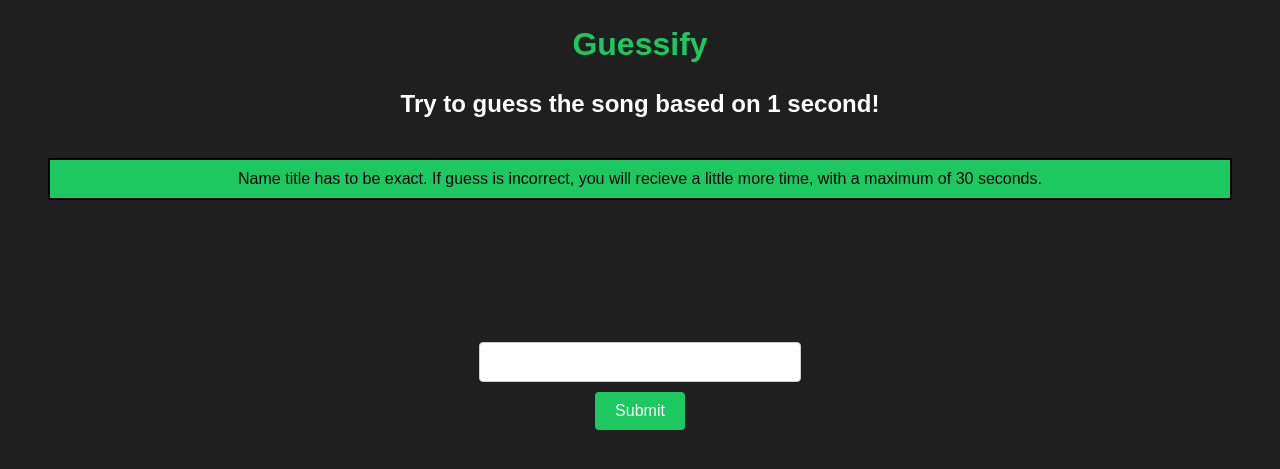
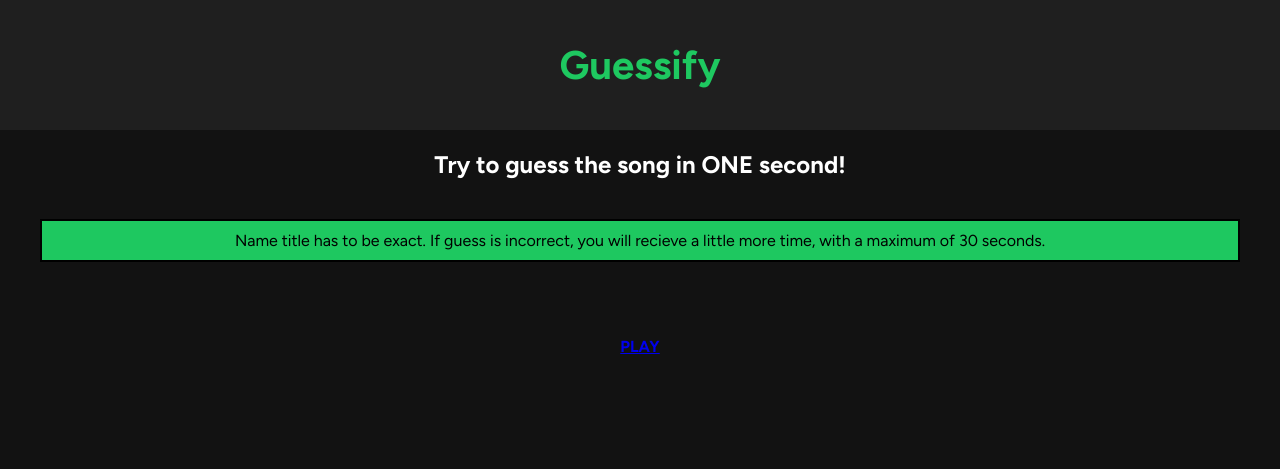
Before and after one commit to EthanMunoz03/Guessify, a Flask app: page / in a window 1280 px wide. Shown: the top 469 px of the page. Run offline with Flask 3, Linux system fonts and the light colour scheme.

Commit message:
Style and technical improvements

```diff
--- a/main.py
+++ b/main.py
@@ -1,10 +1,28 @@
-from flask import Flask, render_template
+import requests
+import os
+from flask import Flask, render_template, url_for
+
+AUTH_URL = 'https://accounts.spotify.com/api/token'
+auth_response = requests.post(AUTH_URL, {
+    'grant_type': 'client_credentials',
+    'client_id': os.environ.get('SPOTIFY_CLIENT_ID'),
+    'client_secret': os.environ.get('SPOTIFY_CLIENT_SECRET'),
+})
+auth_response_data = auth_response.json()
+access_token = auth_response_data['access_token']
+headers = {'Authorization': 'Bearer {token}'.format(token=access_token)}
+
+BASE_URL = 'https://api.spotify.com/v1/'
+
 app = Flask(__name__)
 
 @app.route("/")
-@app.route("/home")
 def home():
     return render_template('home.html')
 
+@app.route("/game")
+def game():
+    return render_template('game.html')
+
 if __name__ == '__main__':
     app.run(debug=True, host="0.0.0.0")
--- /dev/null
+++ b/static/style.css
@@ -0,0 +1,82 @@
+<link rel="preconnect" href="https://fonts.googleapis.com">
+<link rel="preconnect" href="https://fonts.gstatic.com" crossorigin>
+<link href="https://fonts.googleapis.com/css2?family=Figtree:ital,wght@0,300..900;1,300..900&display=swap" rel="stylesheet">
+
+.figtree {
+  font-family: "Figtree", sans-serif;
+  font-optical-sizing: auto;
+  font-weight: 700;
+  font-style: normal;
+}
+
+body {
+    font-family: "Figtree";
+    background-color: rgb(18, 18, 18);
+    text-align: center;
+    margin: 0;
+    padding: 0;
+}
+
+html {
+    margin: 0;
+    padding: 0;
+}
+
+h1 {
+    color: rgb(30, 200, 96);
+    font-weight: 700;
+    font-size: 40px;
+}
+
+nav {
+    background-color: rgb(31, 31, 31);
+    padding: 0.5em 1em;
+    margin: 0;
+}
+
+h2 { color: white; }
+
+p { color: black; }
+
+#instructions {
+    border: 2px solid black;
+    padding: 10px;
+    margin: 40px;
+    background-color: rgb(30, 200, 96);
+    color: black;
+}
+
+#game_button {
+    transition: transform 0.2s;
+    color: white;
+    text-decoration: none;
+    font-weight: bold;
+}
+
+#game_button:hover {
+    transform: scale(1.4);
+}
+
+.input_text {
+    padding: 10px;
+    font-size: 16px;
+    border: 1px solid #ccc;
+    border-radius: 4px;
+    width: 500px;
+    margin-bottom: 10px;
+}
+
+.submit_button {
+    background-color: rgb(30, 200, 96);
+    color: white;
+    padding: 10px 20px;
+    border: none;
+    border-radius: 4px;
+    cursor: pointer;
+    font-size: 14px;
+}
+
+.content {
+    padding: 1em;
+    padding-top: 4em;
+}
--- a/templates/home.html
+++ b/templates/home.html
@@ -8,19 +8,11 @@
 
 {% block content %}
 <body>
-    <h2> Try to guess the song based on 1 second! </h2>
+    <h2> Try to guess the song in ONE second! </h2>
     <p id="instructions"> Name title has to be exact. If guess is incorrect, you will recieve a little more time, with a maximum of 30 seconds.  </p>
     <p> <br> </p>
-    <p> <br> </p>
-    <p> <br> </p>
 
-    <!-- play button should go here tbh -->
+    <p id="game_button"> <a href="/game">PLAY</a> </p>
 
-    <div class="container">
-        <form action="/submit" method="POST">
-            <input type="text" id="guess" name="guess" class="input_text"><br>
-            <input type="submit" value="Submit" class="submit_button">
-        </form>
-    </div>
 </body>
 {% endblock content %}
--- a/templates/layout.html
+++ b/templates/layout.html
@@ -1,62 +1,19 @@
 <!DOCTYPE html>
 <html>
-
-<style>
-
-    body {
-        font-family:Arial, Verdana, sans-serif;
-        background-color: rgb(31, 31, 31);
-        text-align: center;
-    }
-
-    h1 {
-        padding: 5px;
-        color:rgb(30, 200, 96);
-    }
-
-    h2 { color:white; }
-
-    p { color: black; }
-
-    #instructions {
-        border: 2px solid black;
-        padding: 10px;
-        margin: 40px;
-        background-color: rgb(30, 200, 96);
-        color: black;
-    }
-
-    .input_text {
-        padding: 10px;
-        font-size: 16px;
-        border: 1px solid #ccc;
-        border-radius: 4px;
-        width: 300px;
-        margin-bottom: 10px;
-    }
-
-    .submit_button {
-        background-color: rgb(30, 200, 96);
-        color: white;
-        padding: 10px 20px;
-        border: none;
-        border-radius: 4px;
-        cursor: pointer;
-        font-size: 16px;
-    }
-
-</style>
 
 <head>
     <title>layout</title>
     <html lang="en">
     <meta charset="UTF-8">
-    <link rel="stylesheet" href="style.css" type="text/css">
+    <link rel="stylesheet" href="{{ url_for('static', filename='style.css') }}">
+    <link href="https://fonts.googleapis.com/css2?family=Figtree:ital,wght@0,300..900;1,300..900&display=swap" rel="stylesheet">
 </head>
 
 <body>
 
-    <h1 class="header"> Guessify </h1>
+    <nav>
+      <h1 class="header"> Guessify </h1>
+    </nav>
 
     {% block content %}{% endblock %}
 </body>
--- a/templates/style.css
+++ /dev/null
@@ -1,40 +0,0 @@
-body {
-    font-family:Arial, Verdana, sans-serif;
-    background-color: rgb(31, 31, 31);
-}
-
-h1 {
-    padding: 5px;
-    color: rgb(30, 200, 96);
-}
-
-h2 { color: white; }
-
-p { color: black; }
-
-#instructions {
-    border: 2px solid black;
-    padding: 10px;
-    margin: 40px;
-    background-color: rgb(30, 200, 96);
-    color: black;
-}
-
-.input_text {
-    padding: 10px;
-    font-size: 16px;
-    border: 1px solid #ccc;
-    border-radius: 4px;
-    width: 300px;
-    margin-bottom: 10px;
-}
-
-.submit_button {
-    background-color: rgb(30, 200, 96);
-    color: white;
-    padding: 10px 20px;
-    border: none;
-    border-radius: 4px;
-    cursor: pointer;
-    font-size: 16px;
-}
```
Also changed, not shown: templates/game.html (added, +23 -0 lines).
